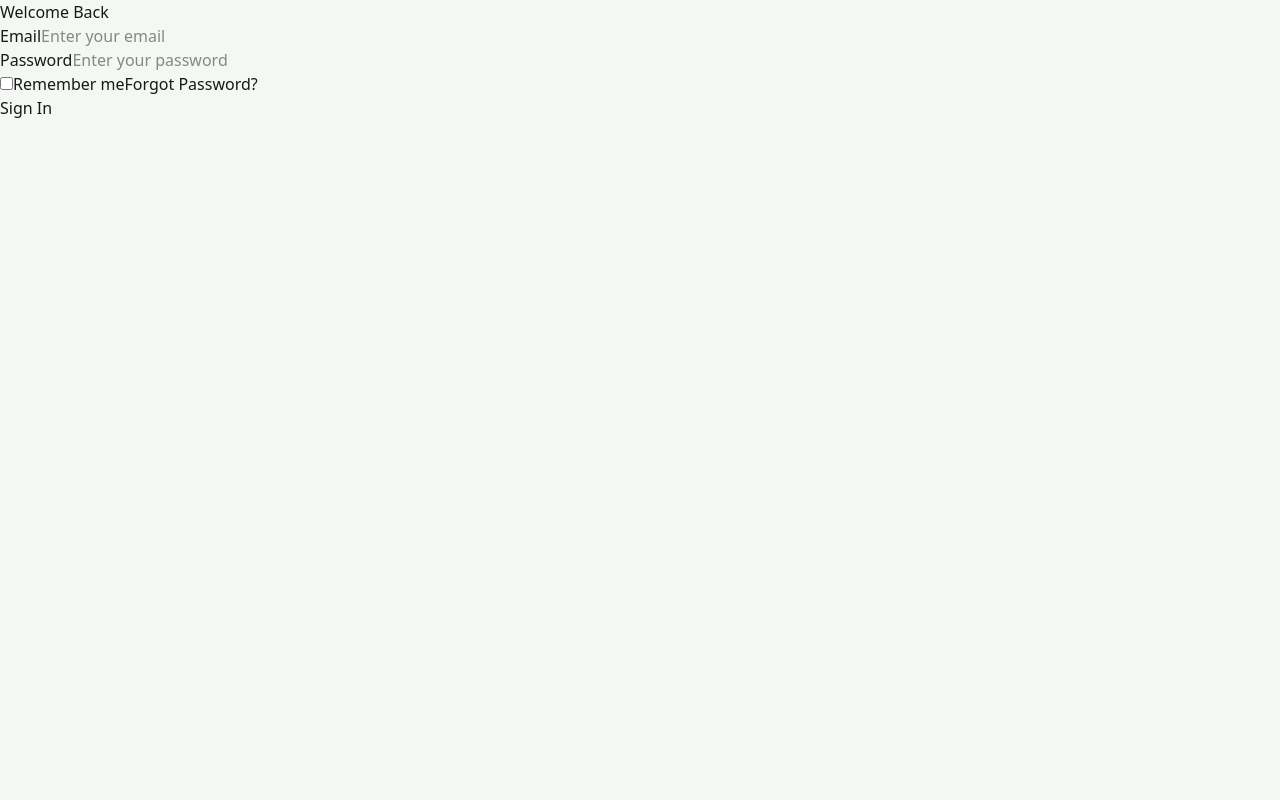
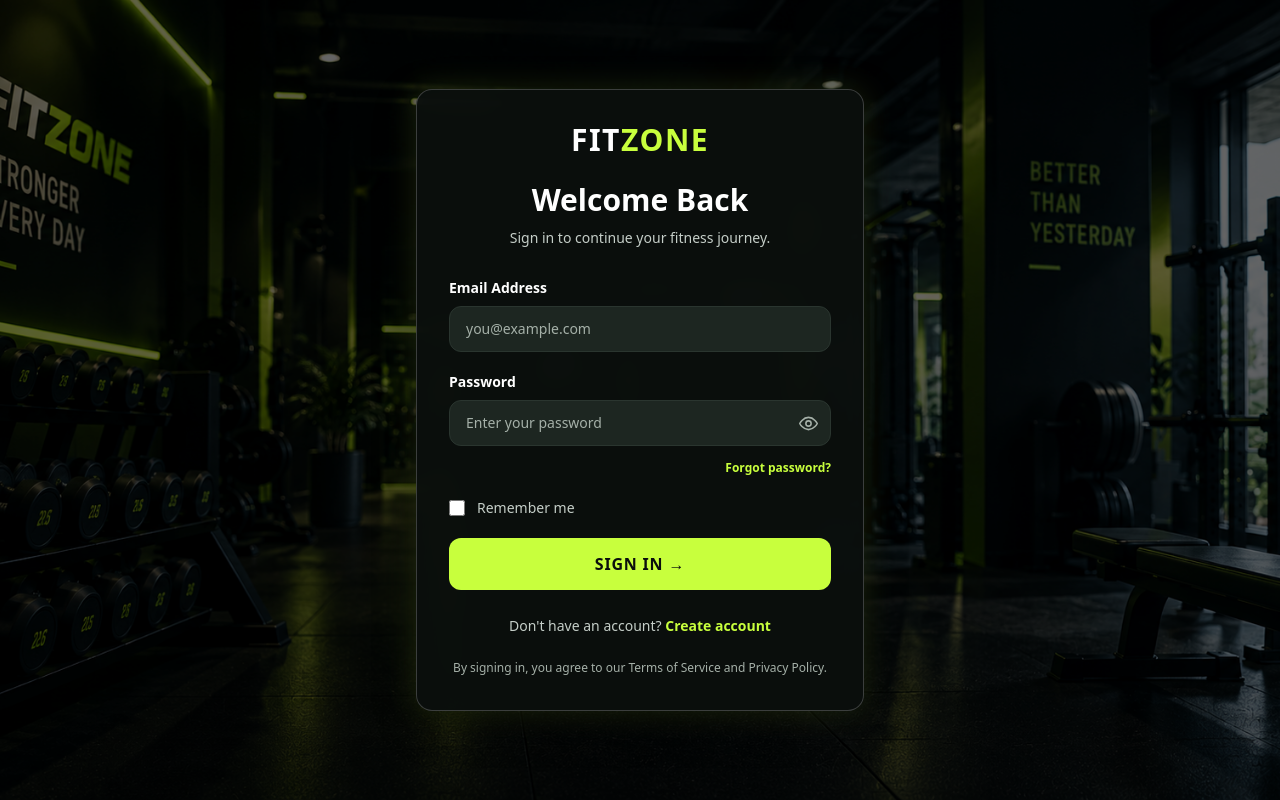
Before and after one commit to Ayanabilelsayed/fitzone, a Next.js app: page /login in a window 1280 px wide. Built offline with nearby package versions, Linux system fonts and the light colour scheme; no server answers.

Commit message:
Restore original login design and fix navigation

```diff
--- a/src/app/login/login.jsx
+++ b/src/app/login/login.jsx
@@ -11,30 +11,39 @@ export default function Login() {
 
   const [email, setEmail] = useState("");
   const [password, setPassword] = useState("");
+  const [showPassword, setShowPassword] = useState(false);
   const [remember, setRemember] = useState(false);
-  const [loading, setLoading] = useState(false);
+  const [isLoading, setIsLoading] = useState(false);
 
+  async function handleSubmit(event) {
+    event.preventDefault();
 
-const handleSubmit = async (e) => {
-  e.preventDefault();
+    if (!email.trim() || !password) {
+      alert("Please fill in all fields");
+      return;
+    }
 
-  if (loading) return;
+    if (isLoading) return;
 
-  setLoading(true);
+    setIsLoading(true);
 
     try {
       const data = await apiRequest("/api/auth/login", {
         method: "POST",
         body: JSON.stringify({
-        email,
+          email: email.trim(),
           password,
         }),
       });
 
       console.log("LOGIN RESPONSE:", data);
+      console.log("USER ROLE:", data?.user?.role);
 
       if (!data?.user || !data?.token) {
-      alert(data?.message || "Login failed. Please try again.");
+        alert(
+          data?.message ||
+          "Login failed. User information or token is missing."
+        );
         return;
       }
 
@@ -47,14 +56,11 @@ const handleSubmit = async (e) => {
       // Save authentication token
       sessionStorage.setItem("fitzoneToken", data.token);
 
-    // Notify other components
+      // Notify the Header
       window.dispatchEvent(new Event("fitzone-auth-changed"));
 
-    console.log("USER ROLE:", data.user.role);
-    console.log(
-      "SAVED USER:",
-      sessionStorage.getItem("fitzoneUser")
-    );
+      // Debugging information
+      console.log("SAVED USER:", sessionStorage.getItem("fitzoneUser"));
       console.log(
         "TOKEN EXISTS:",
         !!sessionStorage.getItem("fitzoneToken")
@@ -62,8 +68,10 @@ const handleSubmit = async (e) => {
 
       alert("Login successful!");
 
-    // Navigate according to user role
-    if (data.user.role?.toLowerCase() === "admin") {
+      // Redirect based on user role
+      const userRole = data.user.role?.toLowerCase();
+
+      if (userRole === "admin") {
         console.log("NAVIGATING TO ADMIN DASHBOARD");
         router.push("/Admin/Dashbord");
       } else {
@@ -72,64 +80,195 @@ const handleSubmit = async (e) => {
       }
 
     } catch (error) {
-    console.error("Login Error:", error);
-    alert(error.message || "Something went wrong. Please try again.");
+      console.error("Login error:", error);
+      alert(error.message || "Could not connect to the server.");
 
     } finally {
-    setLoading(false);
+      setIsLoading(false);
     }
-};
-
-
+  }
 
   return (
+    <main
+      className="relative flex min-h-screen items-center justify-center bg-cover bg-center bg-no-repeat px-4 py-6 sm:px-6"
+      style={{
+        backgroundImage: "url('/login.png')",
+        backgroundPosition: "center",
+        backgroundRepeat: "no-repeat",
+      }}
+    >
+      {/* Dark overlay */}
+      <div className="absolute inset-0 bg-black/60" />
+
+      {/* Login container */}
+      <section className="relative z-10 mx-auto w-full max-w-md rounded-2xl border border-white/20 bg-[#0b0f0d]/95 p-6 text-white shadow-[0_0_30px_rgba(200,255,61,0.12),0_12px_40px_rgba(0,0,0,0.4)] backdrop-blur-md sm:p-8">
+
+        {/* Logo */}
+        <Link
+          href="/"
+          className="mb-6 block text-center text-3xl font-black tracking-wider text-white"
+        >
+          FIT<span className="text-[#C8FF3D]">ZONE</span>
+        </Link>
+
+        {/* Heading */}
+        <div className="mb-7 text-center">
+          <h1 className="text-2xl font-black text-white sm:text-3xl">
+            Welcome Back
+          </h1>
+
+          <p className="mt-2 text-sm leading-6 text-[#C5CEC8]">
+            Sign in to continue your fitness journey.
+          </p>
+        </div>
+
+        {/* Login form */}
+        <form onSubmit={handleSubmit} className="space-y-5">
+
+          {/* Email */}
           <div>
-      <form onSubmit={handleSubmit}>
-        <h1>Welcome Back</h1>
+            <label
+              htmlFor="email"
+              className="mb-2 block text-sm font-semibold text-white"
+            >
+              Email Address
+            </label>
 
-        <div>
-          <label htmlFor="email">Email</label>
             <input
+              suppressHydrationWarning
               id="email"
+              name="email"
               type="email"
               value={email}
-            onChange={(e) => setEmail(e.target.value)}
-            placeholder="Enter your email"
+              onChange={(event) => setEmail(event.target.value)}
+              autoComplete="email"
+              placeholder="you@example.com"
               required
+              className="w-full rounded-xl border border-[#2A352F] bg-[#1D2621] px-4 py-3 text-sm text-white outline-none transition placeholder:text-[#A5B0A8] focus:border-[#C8FF3D] focus:ring-1 focus:ring-[#C8FF3D]"
             />
           </div>
 
+          {/* Password */}
           <div>
-          <label htmlFor="password">Password</label>
+            <label
+              htmlFor="password"
+              className="mb-2 block text-sm font-semibold text-white"
+            >
+              Password
+            </label>
+
+            <div className="relative">
               <input
+                suppressHydrationWarning
                 id="password"
-            type="password"
+                name="password"
+                type={showPassword ? "text" : "password"}
                 value={password}
-            onChange={(e) => setPassword(e.target.value)}
+                onChange={(event) => setPassword(event.target.value)}
+                autoComplete="current-password"
                 placeholder="Enter your password"
                 required
+                className="w-full rounded-xl border border-[#2A352F] bg-[#1D2621] px-4 py-3 pr-12 text-sm text-white outline-none transition placeholder:text-[#A5B0A8] focus:border-[#C8FF3D] focus:ring-1 focus:ring-[#C8FF3D]"
               />
+
+              <button
+                suppressHydrationWarning
+                type="button"
+                onClick={() =>
+                  setShowPassword((previous) => !previous)
+                }
+                aria-label={
+                  showPassword ? "Hide password" : "Show password"
+                }
+                aria-pressed={showPassword}
+                className="absolute inset-y-0 right-3 flex items-center justify-center text-[#A5B0A8] transition hover:text-[#C8FF3D] focus:outline-none focus:text-[#C8FF3D]"
+              >
+                {showPassword ? (
+                  <svg
+                    xmlns="http://www.w3.org/2000/svg"
+                    width="21"
+                    height="21"
+                    viewBox="0 0 24 24"
+                    fill="none"
+                    stroke="currentColor"
+                    strokeWidth="1.8"
+                    strokeLinecap="round"
+                    strokeLinejoin="round"
+                    aria-hidden="true"
+                  >
+                    <path d="M3 3l18 18" />
+                    <path d="M10.6 10.6a2 2 0 002.8 2.8" />
+                    <path d="M9.9 5.2A11.3 11.3 0 0112 5c5.5 0 9 7 9 7a15.7 15.7 0 01-3.1 3.9" />
+                    <path d="M6.2 6.2C3.9 7.7 2 12 2 12s3.5 7 10 7a10.8 10.8 0 004.1-.8" />
+                  </svg>
+                ) : (
+                  <svg
+                    xmlns="http://www.w3.org/2000/svg"
+                    width="21"
+                    height="21"
+                    viewBox="0 0 24 24"
+                    fill="none"
+                    stroke="currentColor"
+                    strokeWidth="1.8"
+                    strokeLinecap="round"
+                    strokeLinejoin="round"
+                    aria-hidden="true"
+                  >
+                    <path d="M2 12s3.5-7 10-7 10 7 10 7-3.5 7-10 7S2 12 2 12z" />
+                    <circle cx="12" cy="12" r="3" />
+                  </svg>
+                )}
+              </button>
             </div>
 
-        <div>
-          <label>
+            <div className="mt-2 text-right">
+              <Link
+                href="/forgotpassword"
+                className="text-xs font-semibold text-[#C8FF3D] transition hover:text-white"
+              >
+                Forgot password?
+              </Link>
+            </div>
+          </div>
+
+          {/* Remember me */}
+          <label className="flex cursor-pointer items-center gap-3 text-sm text-[#C5CEC8]">
             <input
               type="checkbox"
+              name="remember"
               checked={remember}
-              onChange={(e) => setRemember(e.target.checked)}
+              onChange={(event) => setRemember(event.target.checked)}
+              className="h-4 w-4 accent-[#C8FF3D]"
             />
             Remember me
           </label>
 
-          <Link href="/forgot-password">
-            Forgot Password?
-          </Link>
-        </div>
-
-        <button type="submit" disabled={loading}>
-          {loading ? "Signing in..." : "Sign In"}
+          {/* Submit */}
+          <button
+            type="submit"
+            disabled={isLoading}
+            className="w-full rounded-xl bg-[#C8FF3D] px-5 py-3.5 font-black uppercase tracking-wider text-[#0B0F0D] transition hover:bg-white focus:outline-none focus:ring-2 focus:ring-[#C8FF3D] focus:ring-offset-2 focus:ring-offset-[#141A17] disabled:cursor-not-allowed disabled:opacity-60"
+          >
+            {isLoading ? "Signing In..." : "Sign In →"}
           </button>
         </form>
-    </div>
+
+        {/* Register */}
+        <p className="mt-6 text-center text-sm leading-6 text-[#C5CEC8]">
+          Don&apos;t have an account?{" "}
+          <Link
+            href="/Register"
+            className="font-bold text-[#C8FF3D] transition hover:text-white"
+          >
+            Create account
+          </Link>
+        </p>
+
+        {/* Footer */}
+        <p className="mt-5 text-center text-xs leading-5 text-[#A5B0A8]">
+          By signing in, you agree to our Terms of Service and Privacy Policy.
+        </p>
+      </section>
+    </main>
   );
 }
```
Lines whose indentation alone changed are shown as unchanged.
